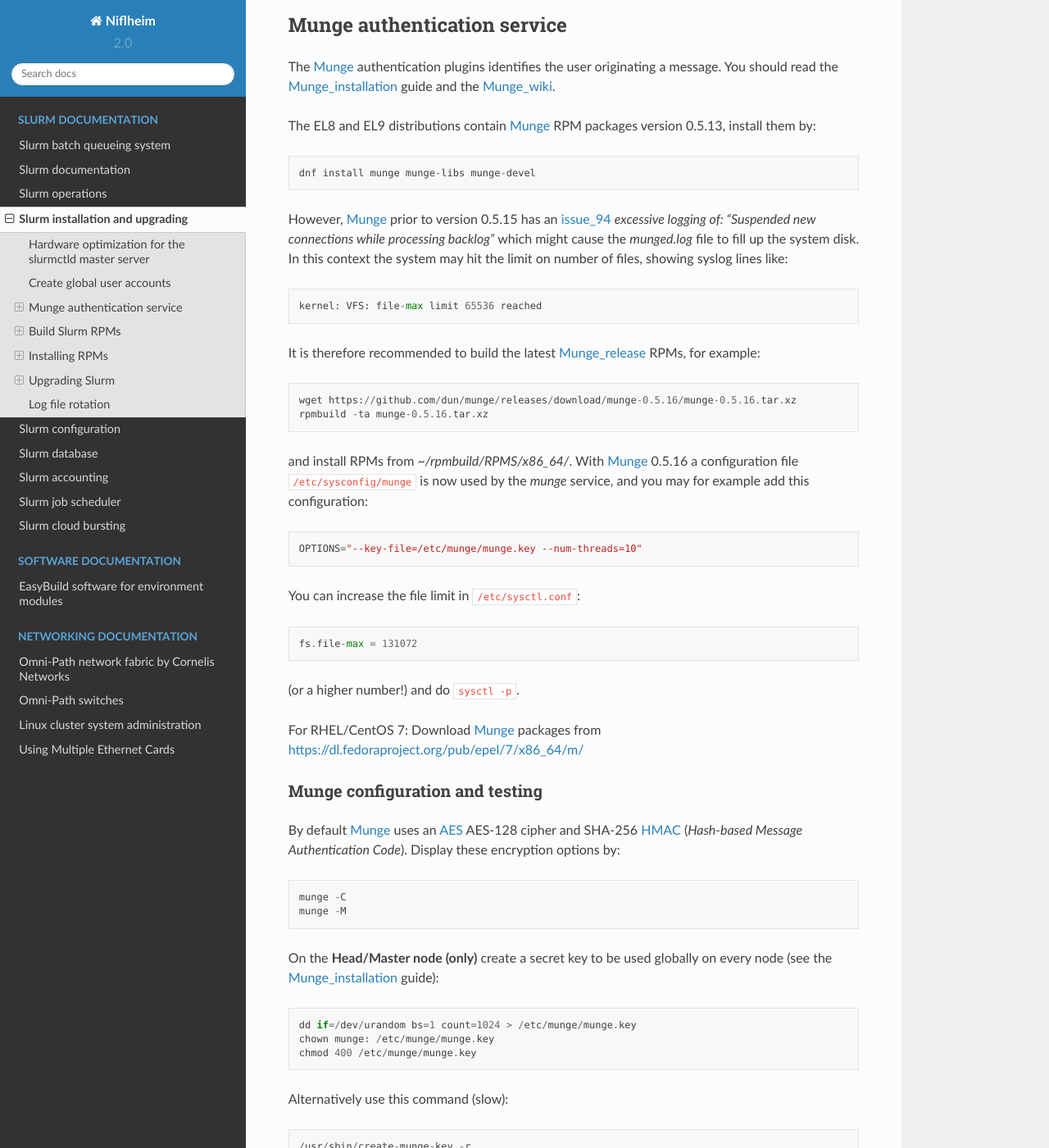
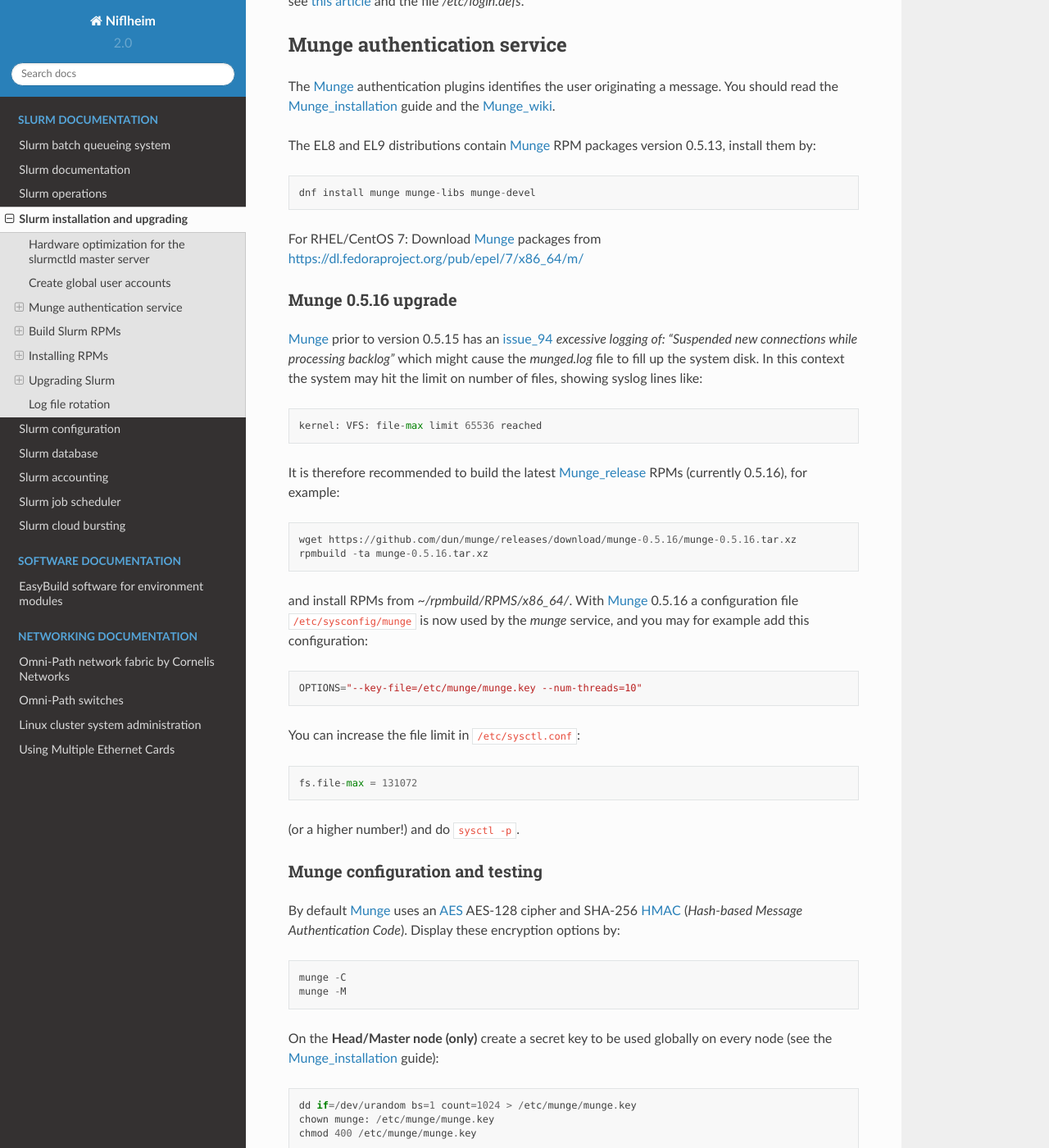
Before and after one commit to OleHolmNielsen/Niflheim_system, a Sphinx documentation site: the page built from docs/Slurm_installation.rst, in a window 1280 px wide and 1400 px high, scrolled down 1936 px. Shown: the whole window at 82% size. Built offline with Sphinx 7.4.7 and the Read the Docs theme 2.0.0, drawn with Linux system fonts in a browser that asks for light colours.

Commit message:
Munge 0.5.16 upgrade

```diff
--- a/docs/Slurm_installation.rst
+++ b/docs/Slurm_installation.rst
@@ -74,14 +74,23 @@
 
   dnf install munge munge-libs munge-devel
 
-However, Munge_ prior to version 0.5.15 has an issue_94_ *excessive logging of: "Suspended new connections while processing backlog"*
+For RHEL/CentOS 7: Download Munge_ packages from https://dl.fedoraproject.org/pub/epel/7/x86_64/m/
+
+.. _Munge: https://dun.github.io/munge/
+.. _Munge_installation: https://github.com/dun/munge/wiki/Installation-Guide
+.. _Munge_wiki: https://github.com/dun/munge/wiki
+
+Munge 0.5.16 upgrade
+-------------------------
+
+Munge_ prior to version 0.5.15 has an issue_94_ *excessive logging of: "Suspended new connections while processing backlog"*
 which might cause the `munged.log` file to fill up the system disk.
 In this context the system may hit the limit on number of files,
 showing syslog lines like::
 
   kernel: VFS: file-max limit 65536 reached
 
-It is therefore recommended to build the latest Munge_release_ RPMs, for example::
+It is therefore recommended to build the latest Munge_release_ RPMs (currently 0.5.16), for example::
 
   wget https://github.com/dun/munge/releases/download/munge-0.5.16/munge-0.5.16.tar.xz
   rpmbuild -ta munge-0.5.16.tar.xz
```
Also changed, not shown: other parts of docs/Slurm_installation.rst (+0 -5 lines).
